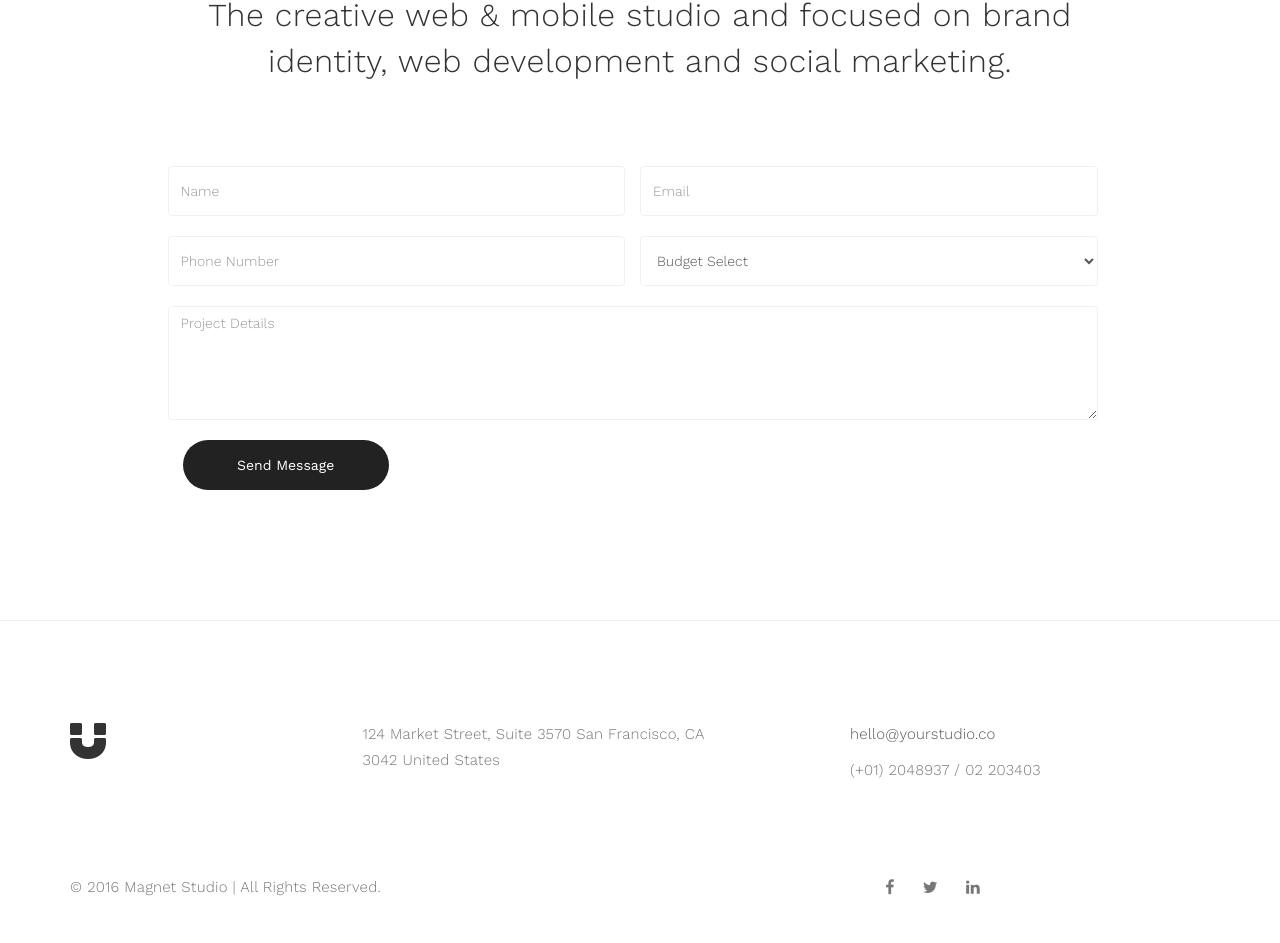
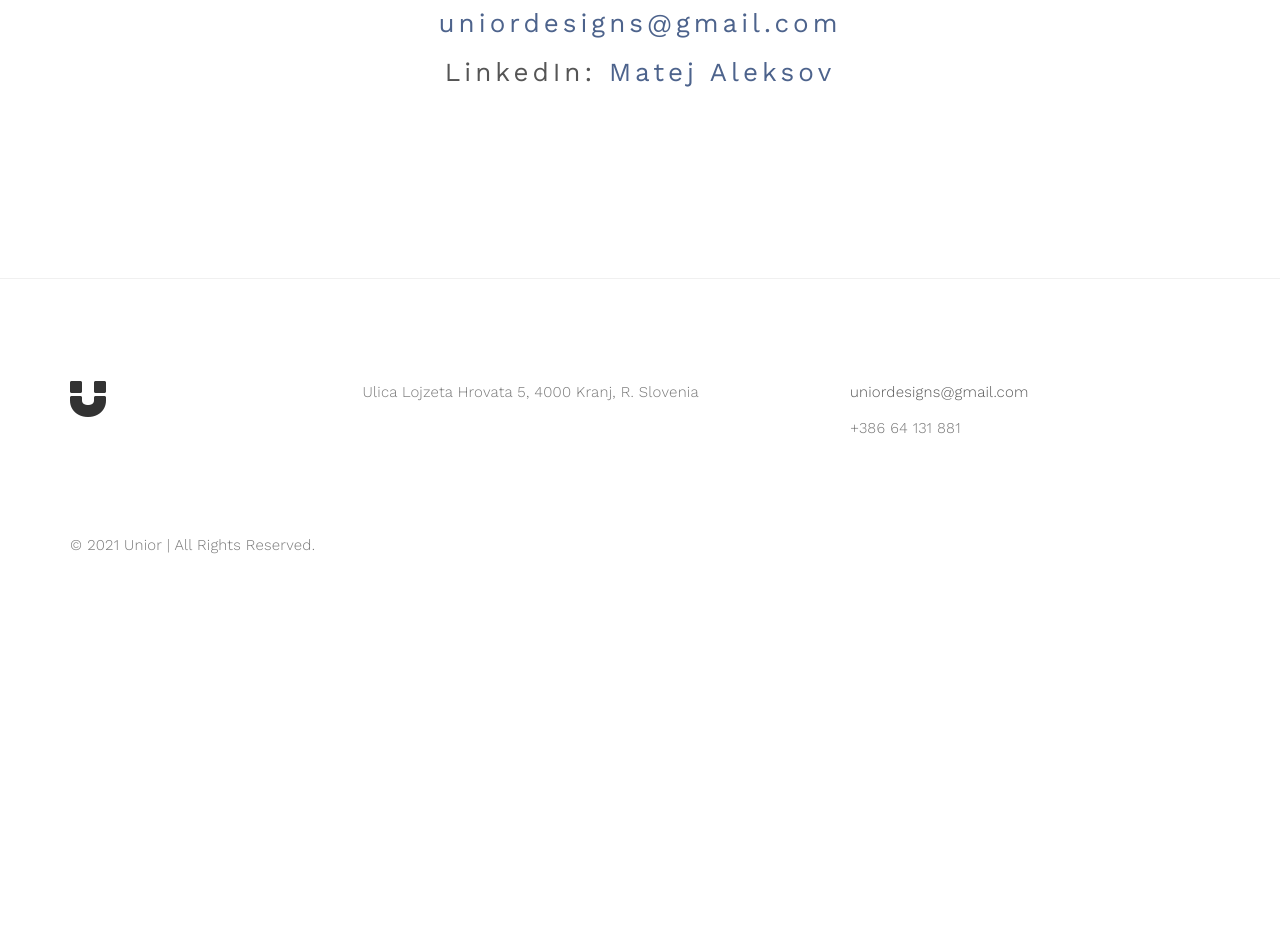
Before and after one commit to uniordesigns/uniordesigns.github.io, a plain HTML site: page contact.html in a window 1280 px wide. Shown: the part 325-1268 px from the top of the page. After the commit the page ends 993 px from the top, so only its background shows below. Drawn offline with nearby package versions, Linux system fonts and the light colour scheme.

Commit message:
Update contact.html

```diff
--- a/contact.html
+++ b/contact.html
@@ -63,35 +63,10 @@
 
                <div class="col-md-offset-1 col-md-10 col-sm-12">
                     <div class="section-title">
-                         <h3>get in touch</h3>
-                         <h2>The creative web & mobile studio and focused on brand identity, web development and social marketing.</h2>
+                         <h2>hit me up, i am ready</h2>
+                         <h3><a href="mailto:uniordesigns@gmail.com">uniordesigns@gmail.com</a></h3>
+                         <h3>LinkedIn: <a href="https://www.linkedin.com/in/matej-aleksov/">Matej Aleksov</a></h3>
                     </div>
-
-                    <form action="#" method="post">
-                         <div class="col-md-6 col-sm-6">
-                              <input type="text" class="form-control" placeholder="Name">
-                         </div>
-                         <div class="col-md-6 col-sm-6">
-                              <input type="email" class="form-control" placeholder="Email">
-                         </div>
-                         <div class="col-md-6 col-sm-6">
-                              <input type="telephone" class="form-control" placeholder="Phone Number">
-                         </div>
-                         <div class="col-md-6 col-sm-6">
-                              <select class="form-control">
-                                   <option>Budget Select</option>
-                                   <option>$1200 to $1600</option>
-                                   <option>$2200 to $2400</option>
-                                   <option>$2500 to $3800</option>
-                              </select>
-                         </div>
-                         <div class="col-md-12 col-sm-12">
-                              <textarea class="form-control" rows="5" placeholder="Project Details"></textarea>
-                         </div>
-                         <div class="col-md-3 col-sm-4">
-                              <input type="submit" class="form-control" value="Send Message">
-                         </div>
-                    </form>
                </div>
 
           </div>
@@ -109,12 +84,12 @@
                </div>
 
                <div class="col-md-4 col-sm-4">
-                    <p>124 Market Street, Suite 3570 San Francisco, CA 3042 United States</p>
+                    <p>Ulica Lojzeta Hrovata 5, 4000 Kranj, R. Slovenia</p>
                </div>
 
                <div class="col-md-offset-1 col-md-4 col-sm-offset-1 col-sm-3">
-                    <p><a href="mailto:youremail@gmail.com">hello@yourstudio.co</a></p>
-                    <p>(+01) 2048937 / 02 203403</p>
+                    <p><a href="mailto:uniordesigns@gmail.com">uniordesigns@gmail.com</a></p>
+                    <p>+386 64 131 881</p>
                </div>
 
                <div class="clearfix col-md-12 col-sm-12">
@@ -123,18 +98,9 @@
 
                <div class="col-md-6 col-sm-6">
                     <div class="footer-copyright">
-                         <p>© 2016 Magnet Studio | All Rights Reserved.</p>
+                         <p>© 2021 Unior | All Rights Reserved.</p>
                     </div>
                </div>
-
-               <div class="col-md-6 col-sm-6">
-                    <ul class="social-icon">
-                         <li><a href="#" class="fa fa-facebook"></a></li>
-                         <li><a href="#" class="fa fa-twitter"></a></li>
-                         <li><a href="#" class="fa fa-linkedin"></a></li>
-                    </ul>
-               </div>
-
           </div>
      </div>
 </footer>
```
